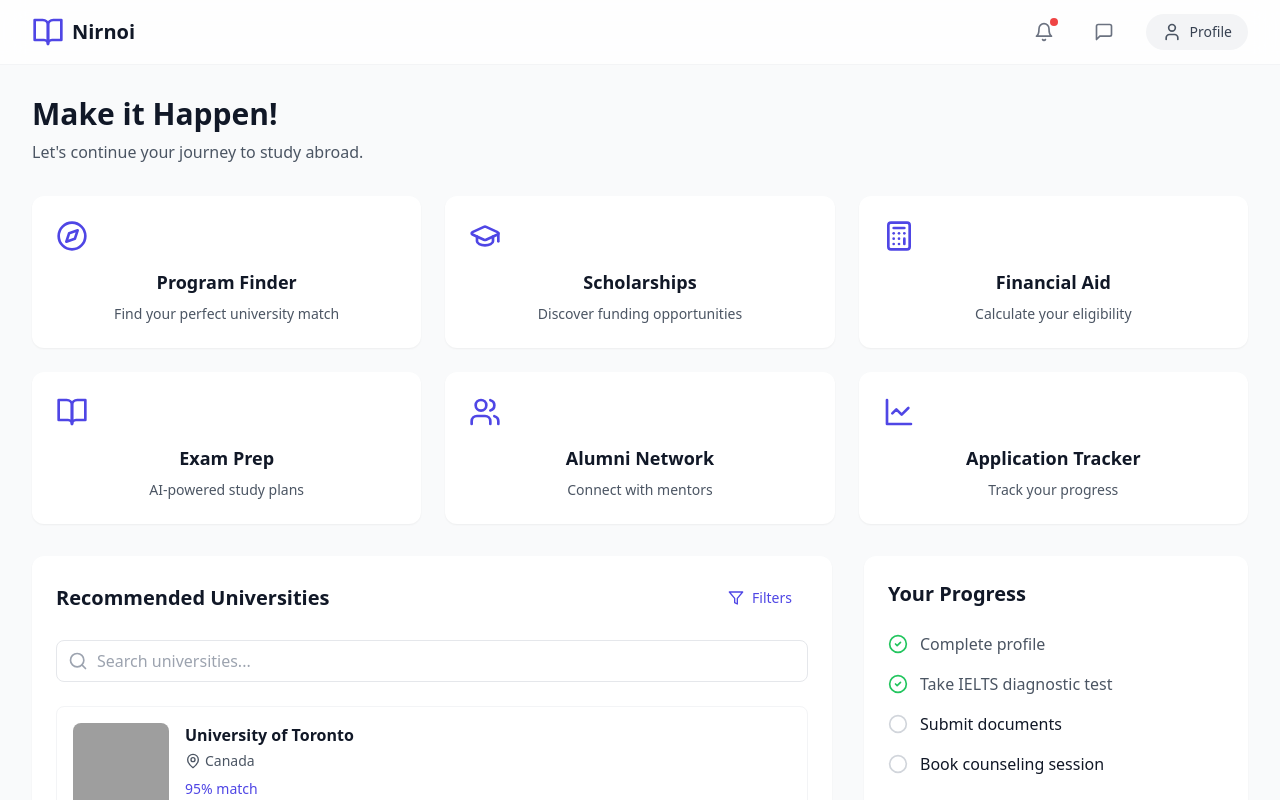
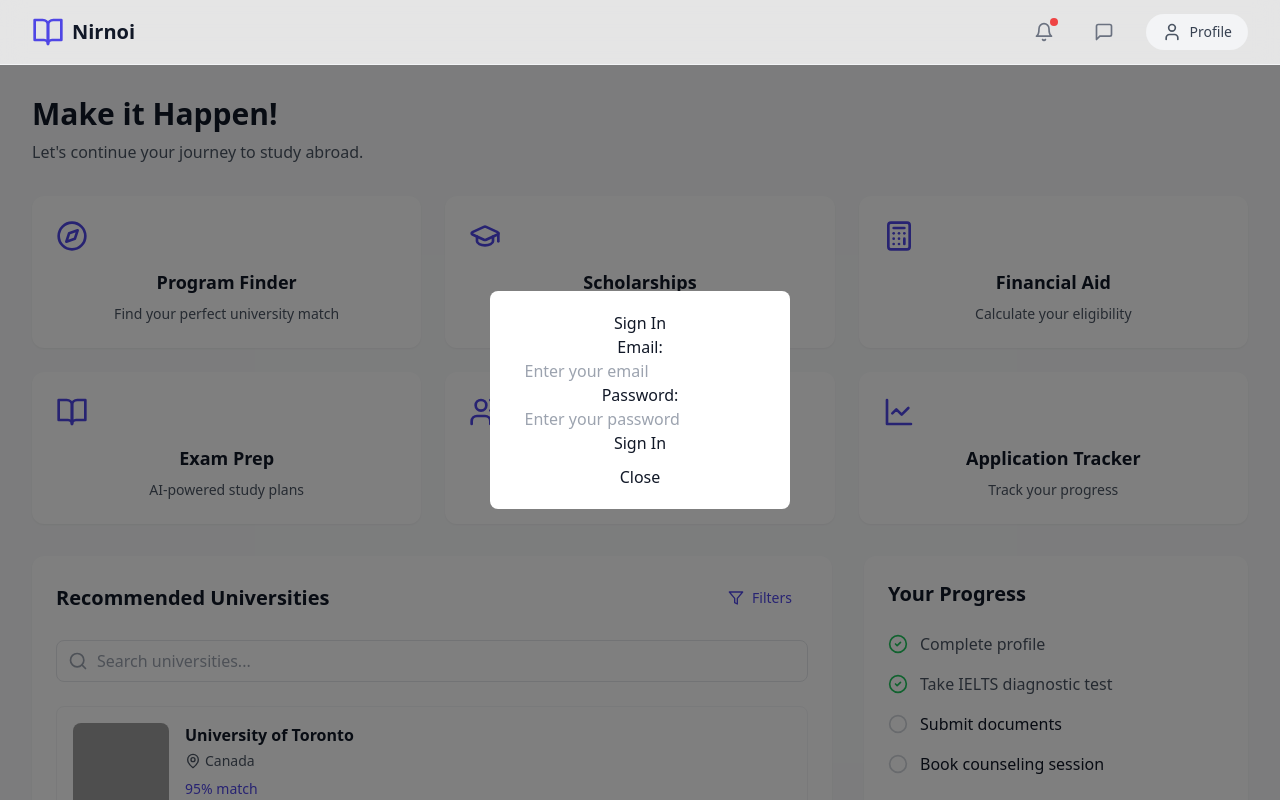
Before and after one commit to antor-rafi/nirnoi-app, a React (Vite) app: page / in a window 1280 px wide. Both pictures are taken after a click on the button "Profile". Shown: the top 800 px of the page. Built offline with nearby package versions, Linux system fonts and the light colour scheme; grey boxes are pictures that could not be loaded.

Commit message:
SignInModal

```diff
--- a/src/App.tsx
+++ b/src/App.tsx
@@ -1,13 +1,36 @@
+import { useState } from 'react';
 import Navbar from './components/Navbar';
 import Dashboard from './components/Dashboard';
 import Footer from './components/Footer'; // Import the Footer component
+import SignInModal from './components/SignInModal'; // Import the SignInModal component
 
 function App() {
+  // State to manage the modal visibility
+  const [isModalOpen, setModalOpen] = useState(false);
+
+  // Function to handle opening the modal
+  const handleProfileClick = () => {
+    setModalOpen(true);
+  };
+
+  // Function to close the modal
+  const closeModal = () => {
+    setModalOpen(false);
+  };
+
   return (
     <div className="min-h-screen bg-gray-50">
-      <Navbar />
+      {/* Pass the handleProfileClick function to the Navbar */}
+      <Navbar onProfileClick={handleProfileClick} />
+
+      {/* Main Dashboard Content */}
       <Dashboard />
-      <Footer /> {/* Add Footer at the bottom */}
+
+      {/* Footer */}
+      <Footer />
+
+      {/* Render the SignInModal */}
+      {isModalOpen && <SignInModal onClose={closeModal} />}
     </div>
   );
 }
--- a/src/components/Footer.tsx
+++ b/src/components/Footer.tsx
@@ -1,6 +1,6 @@
 const Footer = () => {
   const footerStyle: React.CSSProperties = {
-      backgroundColor: '#333',
+    backgroundColor: '#4F46E5',
     color: 'white',
     padding: '20px',
     textAlign: 'center',
@@ -12,35 +12,10 @@ const Footer = () => {
     margin: '0 auto',
   };
 
-    const linksStyle: React.CSSProperties = {
-      listStyle: 'none',
-      padding: 0,
-      display: 'flex',
-      justifyContent: 'center',
-      gap: '15px',
-      margin: '10px 0',
-    };
-
-    const linkStyle: React.CSSProperties = {
-      color: 'white',
-      textDecoration: 'none',
-    };
-
   return (
     <footer style={footerStyle}>
       <div style={contentStyle}>
         <p>&copy; 2024 Nirnoi. All Rights Reserved.</p>
-          <ul style={linksStyle}>
-            <li>
-              <a href="/about" style={linkStyle}>About</a>
-            </li>
-            <li>
-              <a href="/contact" style={linkStyle}>Contact</a>
-            </li>
-            <li>
-              <a href="/privacy" style={linkStyle}>Privacy Policy</a>
-            </li>
-          </ul>
       </div>
     </footer>
   );
--- a/src/components/Navbar.tsx
+++ b/src/components/Navbar.tsx
@@ -1,7 +1,11 @@
-import React from 'react';
 import { BookOpen, Bell, MessageSquare, User } from 'lucide-react';
 
-export default function Navbar() {
+// Define props interface for Navbar
+interface NavbarProps {
+  onProfileClick: () => void; // Add the onProfileClick prop
+}
+
+export default function Navbar({ onProfileClick }: NavbarProps) {
   return (
     <nav className="fixed top-0 w-full bg-white/80 backdrop-blur-md border-b border-gray-100 z-50">
       <div className="max-w-7xl mx-auto px-4 sm:px-6 lg:px-8">
@@ -19,7 +23,10 @@ export default function Navbar() {
             <button className="p-2 text-gray-500 hover:text-indigo-600">
               <MessageSquare className="h-5 w-5" />
             </button>
-            <button className="flex items-center gap-2 px-4 py-2 rounded-full bg-gray-100 hover:bg-gray-200">
+            <button
+              onClick={onProfileClick} // Attach the onProfileClick handler
+              className="flex items-center gap-2 px-4 py-2 rounded-full bg-gray-100 hover:bg-gray-200"
+            >
               <User className="h-5 w-5 text-gray-600" />
               <span className="text-sm font-medium text-gray-700">Profile</span>
             </button>
--- /dev/null
+++ b/src/components/SignInModal.tsx
@@ -0,0 +1,51 @@
+import React from "react";
+
+interface SignInModalProps {
+  onClose: () => void;
+}
+
+const SignInModal: React.FC<SignInModalProps> = ({ onClose }) => {
+  return (
+    <div
+      style={{
+        position: "fixed",
+        top: 0,
+        left: 0,
+        width: "100%",
+        height: "100%",
+        background: "rgba(0, 0, 0, 0.5)",
+        display: "flex",
+        justifyContent: "center",
+        alignItems: "center",
+      }}
+    >
+      <div
+        style={{
+          background: "white",
+          padding: "20px",
+          borderRadius: "8px",
+          width: "300px",
+          textAlign: "center",
+        }}
+      >
+        <h2>Sign In</h2>
+        <form>
+          <div>
+            <label>Email:</label>
+            <input type="email" placeholder="Enter your email" required />
+          </div>
+          <div>
+            <label>Password:</label>
+            <input type="password" placeholder="Enter your password" required />
+          </div>
+          <button type="submit">Sign In</button>
+        </form>
+        <button onClick={onClose} style={{ marginTop: "10px" }}>
+          Close
+        </button>
+      </div>
+    </div>
+  );
+};
+
+export default SignInModal;
```
Lines whose indentation alone changed are shown as unchanged.
